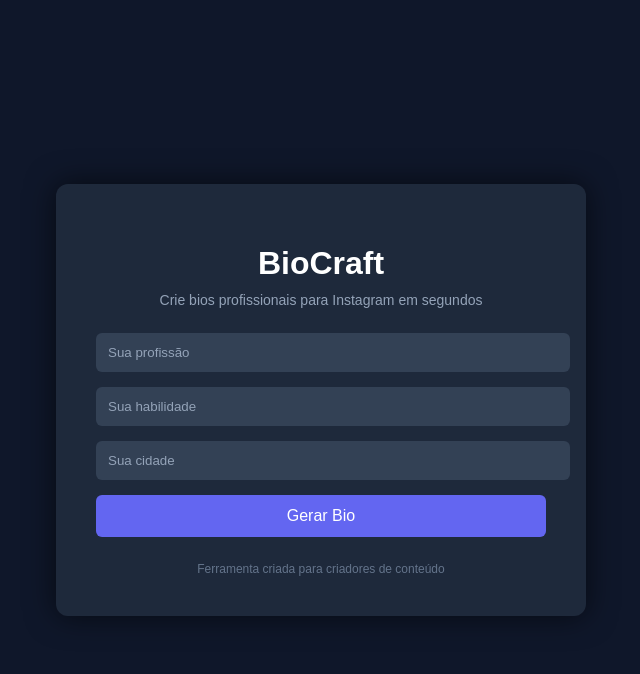
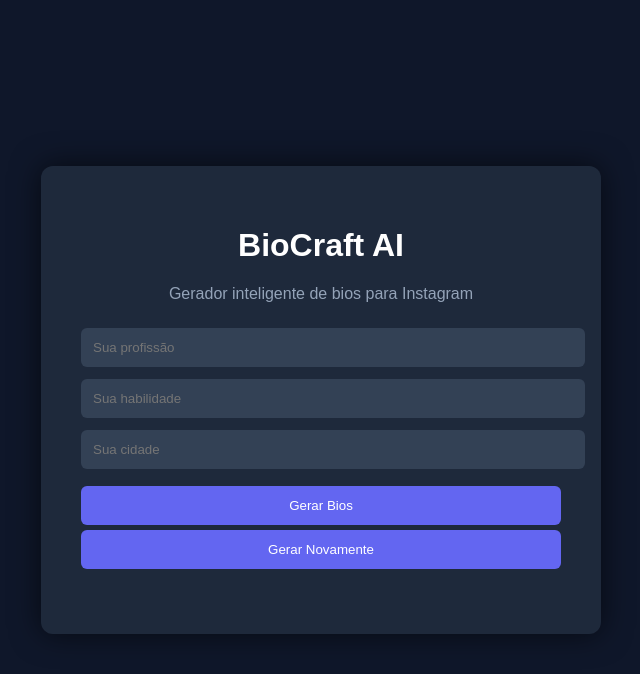
Before and after one commit to jardeldourado44-jpg/bio-instagram, a Flask app: page / in a window 1280 px wide. Shown: the top 674 px of the page, without its empty margins (319-959 px from the left). Run offline with Flask 3, Linux system fonts and the light colour scheme.

Commit message:
BioCraft AI

```diff
--- a/app.py
+++ b/app.py
@@ -1,46 +1,62 @@
-from flask import Flask, render_template, request
+from flask import Flask, render_template, request, jsonify
 import random
 
 app = Flask(__name__)
 
+emojis = ["🚀","🔥","💡","✨","📈","🌍","⚡","🎯","📚","💼","🎥","🎧","💻","🧠","🛠"]
+
 modelos = [
-"🚀 {profissao} | apaixonado por {habilidade} | 📍{cidade}",
-"🔥 {profissao} ajudando pessoas com {habilidade}",
-"💡 Dicas de {habilidade} todos os dias",
-"✨ {profissao} vivendo em {cidade}",
-"📈 Transformando {habilidade} em resultados",
-"🌍 {profissao} compartilhando conhecimento",
-"⚡ Especialista em {habilidade}",
-"🎯 {profissao} focado em crescimento",
-"📚 Aprendendo e ensinando {habilidade}",
-"🚀 Construindo algo grande em {cidade}"
+"{emoji} {profissao} apaixonado por {habilidade}",
+"{emoji} ajudando pessoas com {habilidade}",
+"{emoji} vivendo em {cidade} e trabalhando como {profissao}",
+"{emoji} transformando {habilidade} em resultados",
+"{emoji} criador focado em {habilidade}",
+"{emoji} compartilhando conhecimento sobre {habilidade}",
+"{emoji} construindo algo grande em {cidade}",
+"{emoji} especialista em {habilidade}",
+"{emoji} aprendendo e ensinando {habilidade}",
+"{emoji} criando impacto com {habilidade}",
 ]
 
-@app.route("/", methods=["GET", "POST"])
-def home():
+# cria automaticamente 50 estilos
+while len(modelos) < 50:
+    modelos.append(random.choice(modelos))
+
+def gerar_bios(profissao, habilidade, cidade):
 
     bios = []
 
-    if request.method == "POST":
+    for i in range(10):
 
-        profissao = request.form["profissao"]
-        habilidade = request.form["habilidade"]
-        cidade = request.form["cidade"]
+        modelo = random.choice(modelos)
 
-        for i in range(10):
+        bio = modelo.format(
+            emoji=random.choice(emojis),
+            profissao=profissao,
+            habilidade=habilidade,
+            cidade=cidade
+        )
 
-            modelo = random.choice(modelos)
+        bios.append(bio)
 
-            bio = modelo.format(
-                profissao=profissao,
-                habilidade=habilidade,
-                cidade=cidade
-            )
+    return bios
 
-            bios.append(bio)
+@app.route("/")
+def home():
+    return render_template("index.html")
 
-    return render_template("index.html", bios=bios)
+@app.route("/gerar", methods=["POST"])
+def gerar():
 
+    data = request.json
+
+    profissao = data["profissao"]
+    habilidade = data["habilidade"]
+    cidade = data["cidade"]
+
+    bios = gerar_bios(profissao, habilidade, cidade)
+
+    return jsonify(bios)
 
 if __name__ == "__main__":
     app.run()
--- a/templates/index.html
+++ b/templates/index.html
@@ -2,7 +2,7 @@
 <html>
 <head>
 
-<title>BioCraft - Gerador de Bio</title>
+<title>BioCraft AI</title>
 
 <style>
 
@@ -21,18 +21,16 @@ margin:0;
 background:#1e293b;
 padding:40px;
 border-radius:12px;
-width:450px;
+width:480px;
 box-shadow:0 0 30px rgba(0,0,0,0.6);
 }
 
 h1{
 text-align:center;
-margin-bottom:10px;
 }
 
 .subtitle{
 text-align:center;
-font-size:14px;
 color:#94a3b8;
 margin-bottom:25px;
 }
@@ -40,15 +38,11 @@ margin-bottom:25px;
 input{
 width:100%;
 padding:12px;
-margin-bottom:15px;
+margin-bottom:12px;
 border-radius:6px;
 border:none;
 background:#334155;
 color:white;
-}
-
-input::placeholder{
-color:#94a3b8;
 }
 
 button{
@@ -58,8 +52,8 @@ border:none;
 border-radius:6px;
 background:#6366f1;
 color:white;
-font-size:16px;
 cursor:pointer;
+margin-top:5px;
 }
 
 button:hover{
@@ -72,7 +66,7 @@ margin-top:25px;
 
 .bio{
 background:#334155;
-padding:12px;
+padding:10px;
 border-radius:6px;
 margin-bottom:10px;
 display:flex;
@@ -83,35 +77,63 @@ align-items:center;
 .copy{
 background:#6366f1;
 border:none;
+padding:5px 8px;
+border-radius:5px;
 color:white;
-padding:6px 10px;
-border-radius:5px;
 cursor:pointer;
 font-size:12px;
-}
-
-.copy:hover{
-background:#4f46e5;
-}
-
-.counter{
-margin-top:15px;
-color:#94a3b8;
-font-size:13px;
-}
-
-.footer{
-text-align:center;
-margin-top:20px;
-font-size:12px;
-color:#64748b;
 }
 
 </style>
 
 <script>
 
-function copiarBio(texto){
+async function gerarBio(){
+
+let profissao = document.getElementById("profissao").value
+let habilidade = document.getElementById("habilidade").value
+let cidade = document.getElementById("cidade").value
+
+let resposta = await fetch("/gerar",{
+
+method:"POST",
+
+headers:{
+"Content-Type":"application/json"
+},
+
+body:JSON.stringify({
+profissao:profissao,
+habilidade:habilidade,
+cidade:cidade
+})
+
+})
+
+let bios = await resposta.json()
+
+let area = document.getElementById("results")
+
+area.innerHTML=""
+
+bios.forEach(function(bio){
+
+let div = document.createElement("div")
+
+div.className="bio"
+
+div.innerHTML = `
+<span>${bio}</span>
+<button class="copy" onclick="copiar('${bio}')">Copiar</button>
+`
+
+area.appendChild(div)
+
+})
+
+}
+
+function copiar(texto){
 
 navigator.clipboard.writeText(texto)
 
@@ -127,53 +149,21 @@ alert("Bio copiada!")
 
 <div class="container">
 
-<h1>BioCraft</h1>
+<h1>BioCraft AI</h1>
 
 <div class="subtitle">
-Crie bios profissionais para Instagram em segundos
+Gerador inteligente de bios para Instagram
 </div>
 
-<form method="POST">
+<input id="profissao" placeholder="Sua profissão">
+<input id="habilidade" placeholder="Sua habilidade">
+<input id="cidade" placeholder="Sua cidade">
 
-<input name="profissao" placeholder="Sua profissão">
+<button onclick="gerarBio()">Gerar Bios</button>
 
-<input name="habilidade" placeholder="Sua habilidade">
+<button onclick="gerarBio()">Gerar Novamente</button>
 
-<input name="cidade" placeholder="Sua cidade">
-
-<button type="submit">Gerar Bio</button>
-
-</form>
-
-<div class="results">
-
-{% for bio in bios %}
-
-<div class="bio">
-
-<span>{{bio}}</span>
-
-<button class="copy" onclick="copiarBio('{{bio}}')">Copiar</button>
-
-</div>
-
-{% endfor %}
-
-</div>
-
-<div class="counter">
-
-{% if bios %}
-{{ bios|length }} bios geradas
-{% endif %}
-
-</div>
-
-<div class="footer">
-
-Ferramenta criada para criadores de conteúdo
-
-</div>
+<div id="results" class="results"></div>
 
 </div>
 
```
